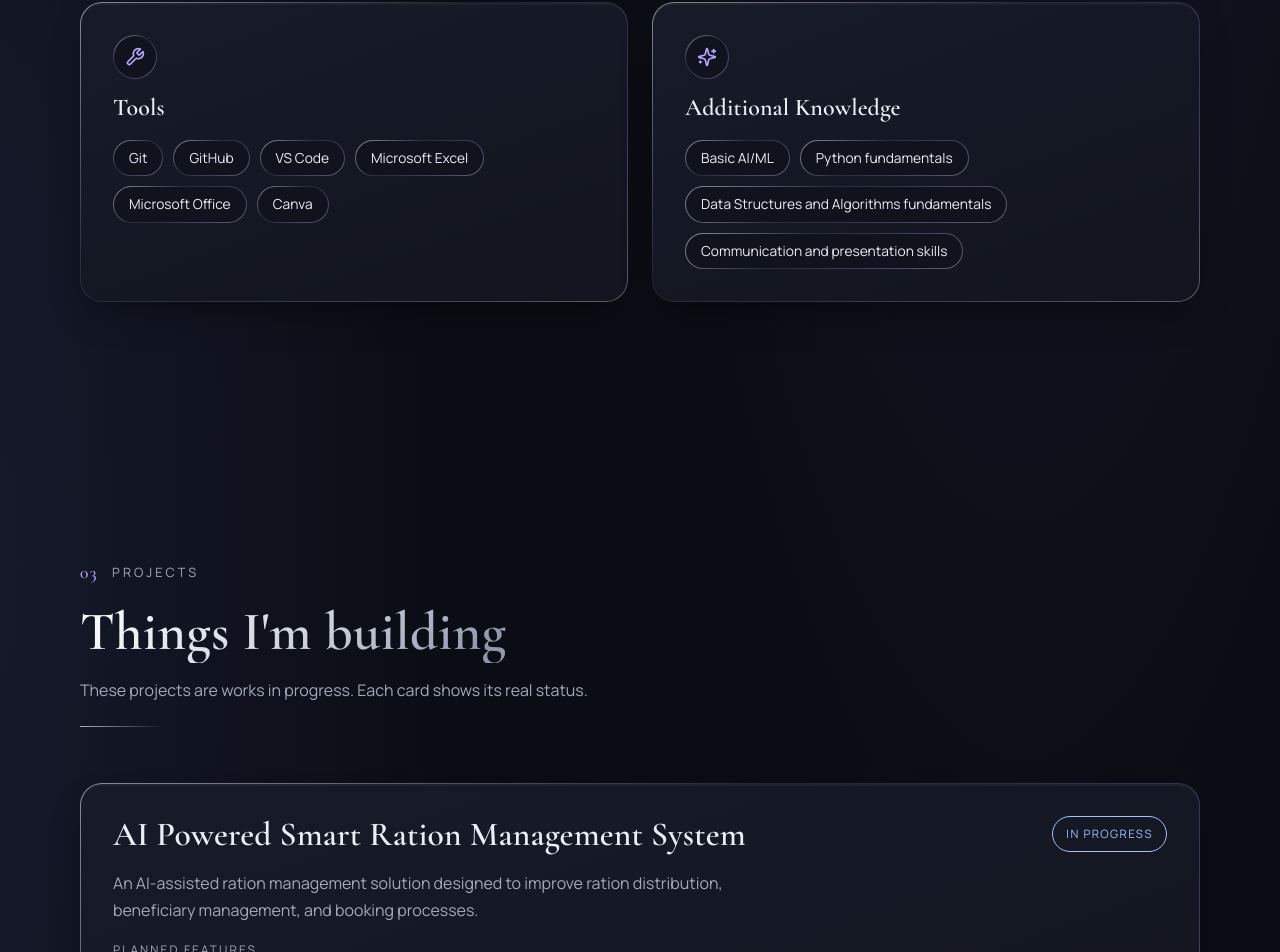
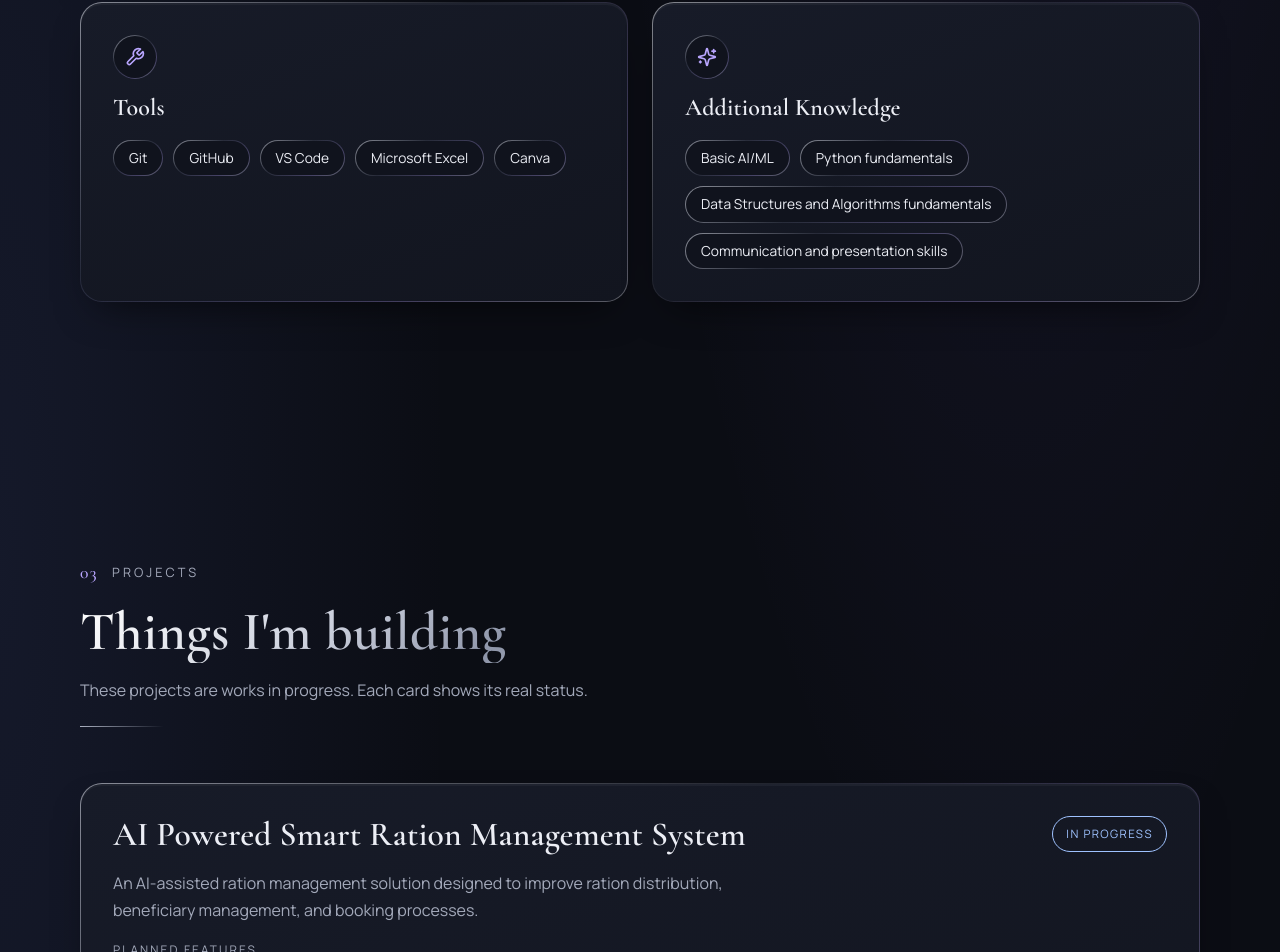
Before and after one commit to Santhoshini2901/SanthoPortfolio, a React (Vite) app: page / in a window 1280 px wide. Shown: the part 2229-3181 px from the top of the page. Built offline with nearby package versions, Linux system fonts and the light colour scheme.

Commit message:
Update tools list in skills.js
Removed 'Microsoft Office' from the tools list.

```diff
--- a/src/data/skills.js
+++ b/src/data/skills.js
@@ -14,7 +14,7 @@ export const skillGroups = [
   {
     title: 'Tools',
     icon: 'wrench',
-    items: ['Git', 'GitHub', 'VS Code', 'Microsoft Excel', 'Microsoft Office', 'Canva'],
+    items: ['Git', 'GitHub', 'VS Code', 'Microsoft Excel','Canva'],
   },
   {
     title: 'Additional Knowledge',
```
